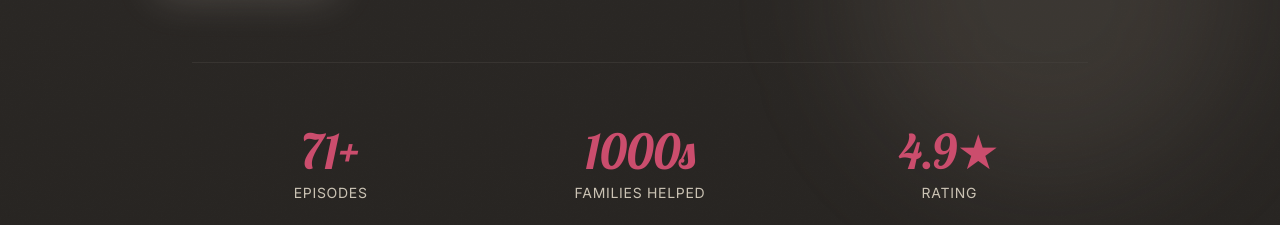
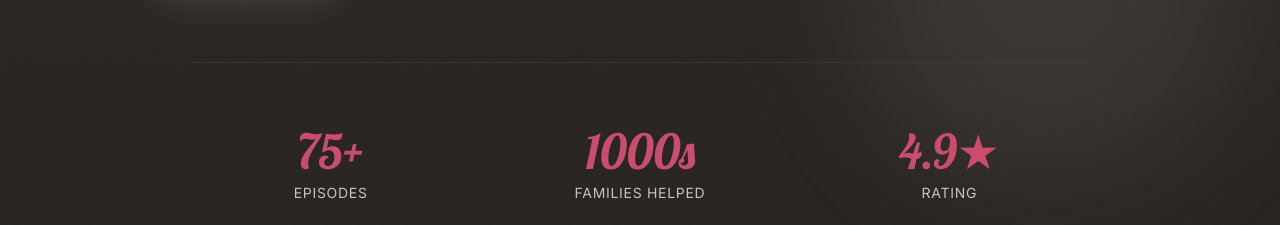
Before and after one commit to MattBrown0406/partywreckera, a React (Vite) app: page / in a window 1280 px wide. Shown: the part 906-1131 px from the top of the page. Built offline with nearby package versions, Linux system fonts and the light colour scheme; no server answers; the HTML template or start-up script is replaced by a standard one.

Commit message:
Changes
Co-authored-by: MattBrown0406 <249998524+MattBrown0406@users.noreply.github.com>

```diff
--- a/src/components/HeroSection.tsx
+++ b/src/components/HeroSection.tsx
@@ -8,7 +8,7 @@ import { usePodcastFeed } from "@/hooks/usePodcastFeed";
 
 const HeroSection = () => {
   const { data: podcastInfo } = usePodcastFeed();
-  const episodeCount = podcastInfo?.episodes?.length || 71;
+  const episodeCount = podcastInfo?.episodes?.length || 75;
 
   return (
     <section className="relative min-h-screen flex items-center justify-center overflow-hidden bg-gradient-hero">
```
